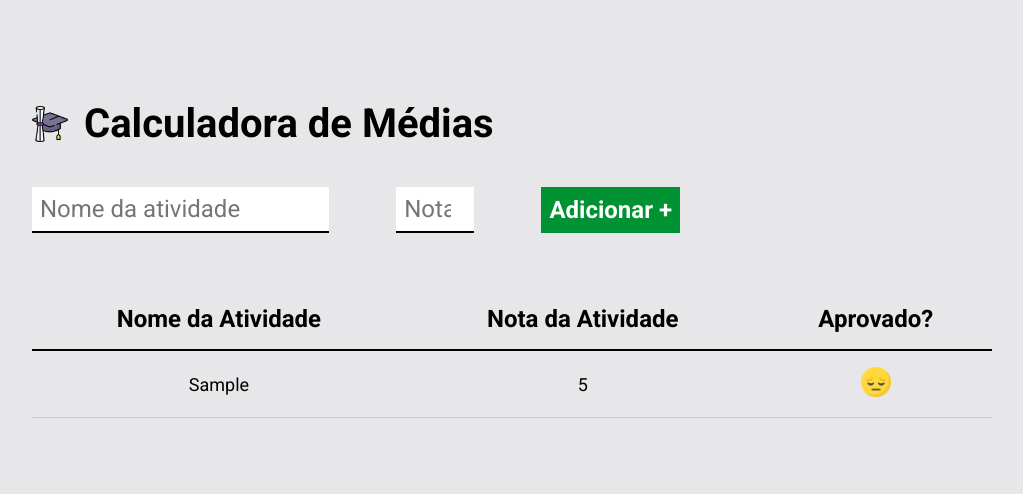
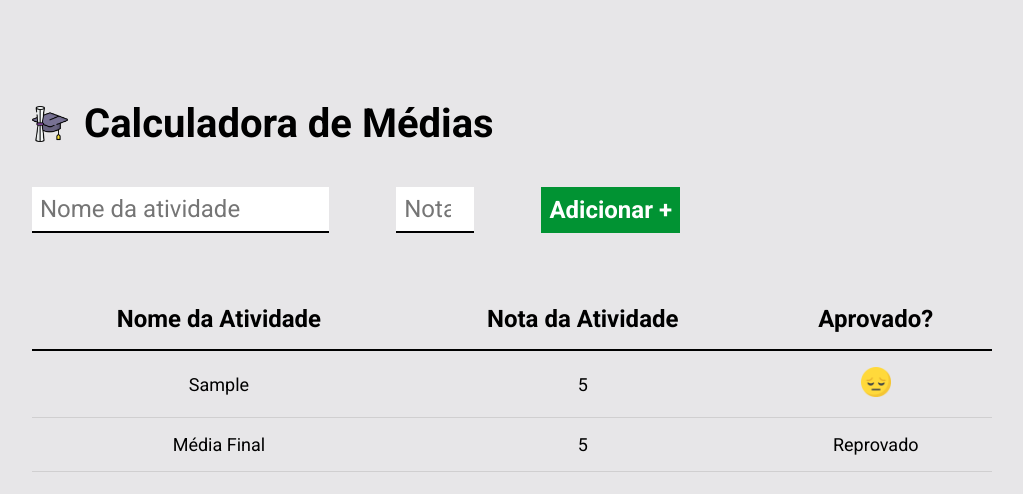
Before and after one commit to NicollasPrudencio/site-media-notas, a plain HTML site: page index.html in a window 1280 px wide. Both pictures are taken after typing "Sample", "5" into the empty fields and a click on the button "Adicionar +". Shown: the whole page, without its empty margins (128-1151 px from the left). Drawn offline with Linux system fonts and the light colour scheme.

Commit message:
Correção de erro no HTML

```diff
--- a/index.html
+++ b/index.html
@@ -34,15 +34,16 @@
                     <th>Aprovado?</th>
                 </tr>
             </thead>
+            <tbody>
+            </tbody>
             <tfoot>
-            </tfoot>
-            <tbody>
                 <tr>
-                    <td>Atividade 1</td>
+                    <td>Média Final</td>
                     <td id="media-final-valor">7</td>
                     <td id="media-final-resultado"><img src="./images/aprovado.png" alt="Emoji Festejando"></td>
                 </tr>
-            </tbody>
+            </tfoot>
+
         </table>
     </div>
     <script src="./js/main.js"></script>
--- a/js/main.js
+++ b/js/main.js
@@ -39,14 +39,6 @@ function atualizaTabela() {
     corpoTabela.innerHTML = linhas;
 }
 
-function atualizaMediaFinal() {
-const mediaFinal = calculaMediaFinal();
-    console.log(mediaFinal);
-    document.getElementById('media-final-valor').innerHTML = mediaFinal;
-    document.getElementById('media-final-resultado').innerHTML = mediaFinal >=7 ? 'Aprovado' : 'Reprovado';
-
-}
-
 function calculaMediaFinal() {
     let somaDasNotas = 0;
 
@@ -56,3 +48,10 @@ function calculaMediaFinal() {
 
     return somaDasNotas / notas.length;
 }
+
+function atualizaMediaFinal() {
+const mediaFinal = calculaMediaFinal();
+    document.getElementById('media-final-valor').innerHTML = mediaFinal;
+    document.getElementById('media-final-resultado').innerHTML = mediaFinal >=7 ? 'Aprovado' : 'Reprovado';
+
+}
```
